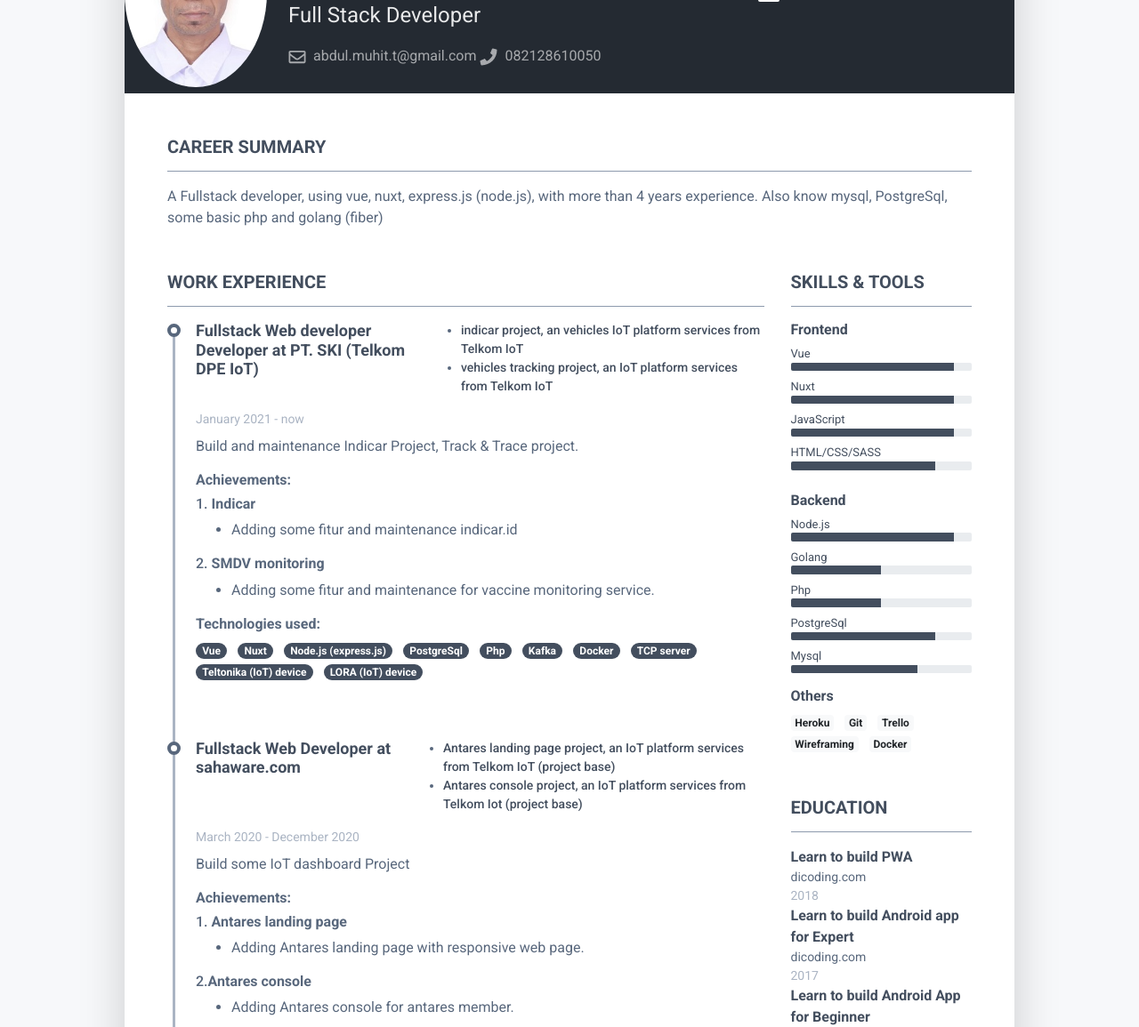
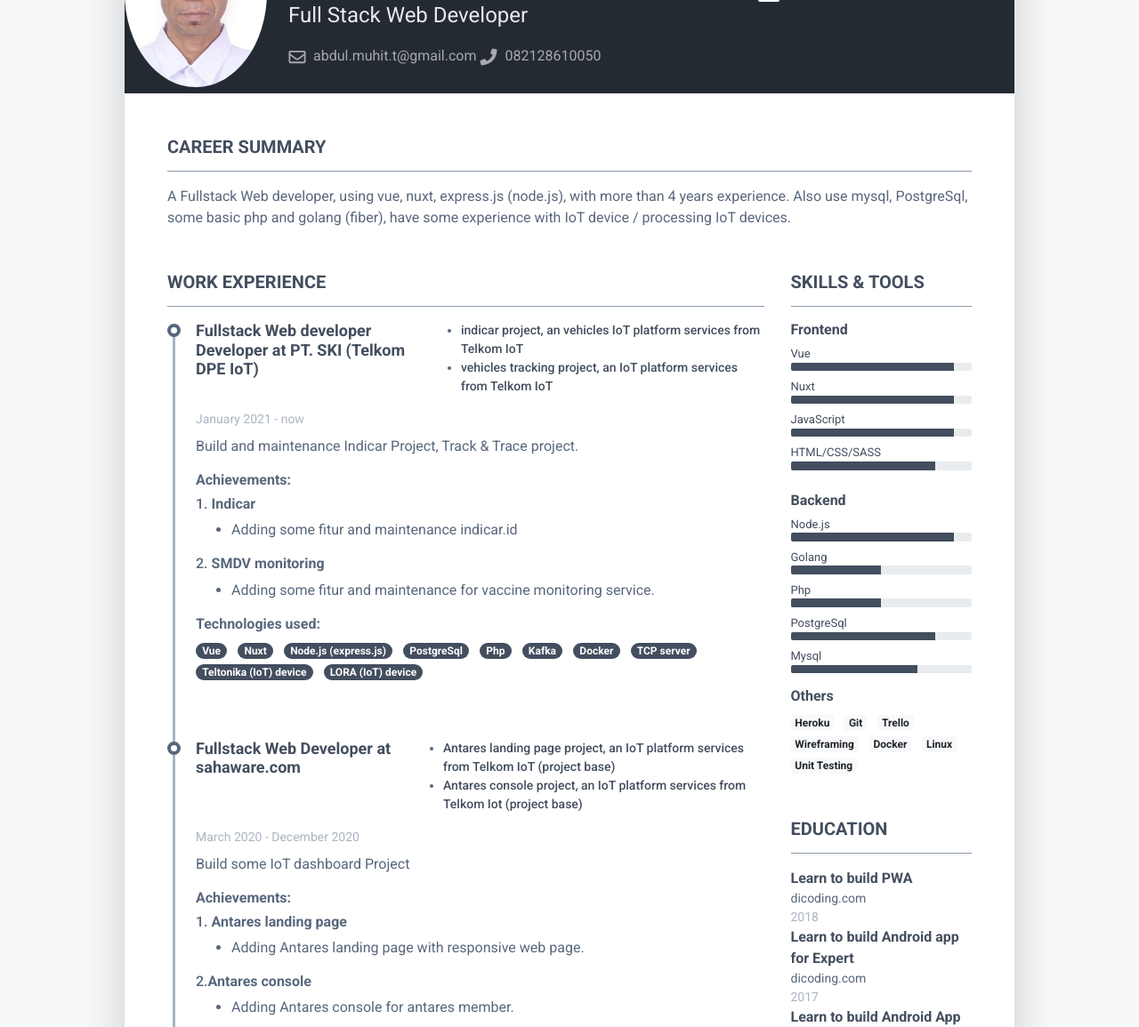
Before and after one commit to abdulMuhit/abdulMuhit.github.io, a plain HTML site: page index.html in a window 1280 px wide. Shown: the part 145-1300 px from the top of the page at 89% size. Drawn offline with Linux system fonts and the light colour scheme.

Commit message:
Update index.html

```diff
--- a/index.html
+++ b/index.html
@@ -38,7 +38,7 @@
 						<div class="primary-info">
 							<h1 class="name mt-0 mb-1 text-white text-uppercase text-uppercase">Abdul Muhit Temongmere
 							</h1>
-							<div class="title mb-3">Full Stack Developer</div>
+							<div class="title mb-3">Full Stack Web Developer</div>
 							<ul class="list-inline-custom">
 								<li class="mb-2"><a href="mailto:abdul.muhit.t@gmail.com" ><i class="far fa-envelope fa-fw mr-2"
 											data-fa-transform="grow-3"></i>abdul.muhit.t@gmail.com</a></li>
@@ -75,8 +75,8 @@
 				<section class="resume-section summary-section mb-5">
 					<h2 class="resume-section-title text-uppercase font-weight-bold pb-3 mb-3">Career Summary</h2>
 					<div class="resume-section-content">
-						<p class="mb-0">A Fullstack developer, using vue, nuxt, express.js (node.js), with
-							more than 4 years experience. Also know mysql, PostgreSql, some basic php and golang (fiber)
+						<p class="mb-0">A Fullstack Web developer, using vue, nuxt, express.js (node.js), with
+							more than 4 years experience. Also use mysql, PostgreSql, some basic php and golang (fiber), have some experience with IoT device / processing IoT devices.
 						</p>
 					</div>
 				</section>
@@ -673,6 +673,10 @@
 										</li>
 										<li class="list-inline-item"><span class="badge badge-light">Docker</span>
 										</li>
+										<li class="list-inline-item"><span class="badge badge-light">Linux</span>
+										</li>
+										<li class="list-inline-item"><span class="badge badge-light">Unit Testing</span>
+										</li>
 
 									</ul>
 								</div>
```
